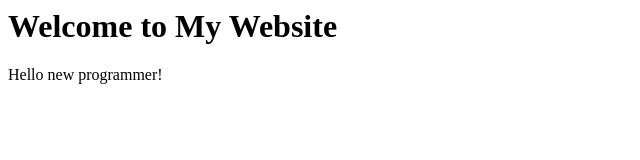
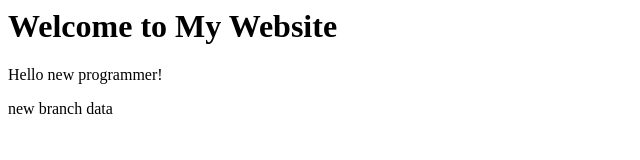
Before and after one commit to gkotadiya2505-max/new-repo, a plain HTML site: page index.html in a window 1280 px wide. Shown: the whole page, without its empty margins (0-640 px from the left). Drawn offline with Linux system fonts and the light colour scheme.

Commit message:
new data add

```diff
--- a/index.html
+++ b/index.html
@@ -1,2 +1,3 @@
 <h1>Welcome to My Website</h1>
 <p>Hello new programmer!</p>
+<p>new branch data</p>
```
